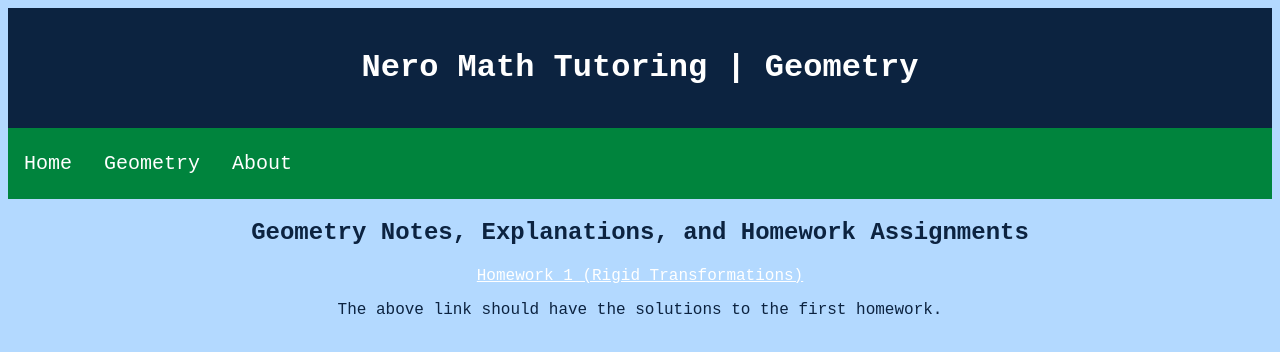
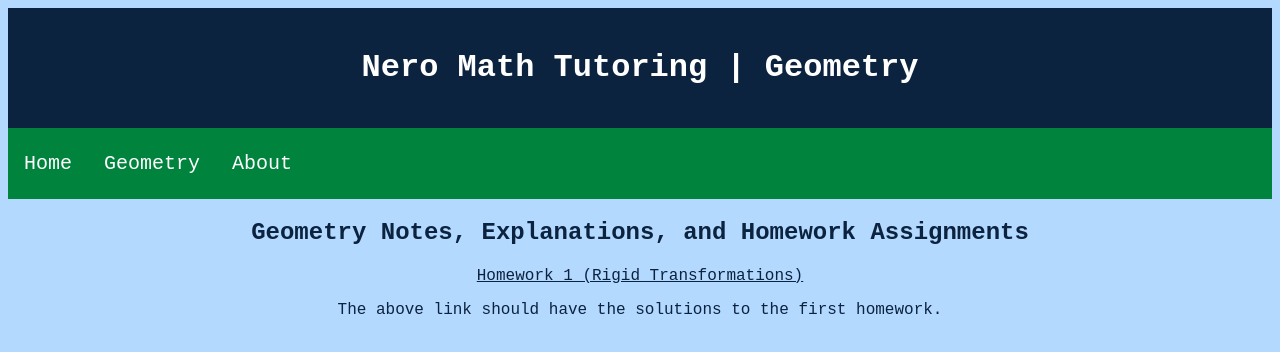
Before and after one commit to edwardyarmouth/MathWebsite, a plain HTML site: page geometry.html in a window 1280 px wide. Drawn offline with Linux system fonts and the light colour scheme.

Commit message:
Color update

```diff
--- a/main.css
+++ b/main.css
@@ -65,7 +65,7 @@ p {
 }
 
 a {
-  color: white;
+  color: #0C2340;
   text-align: center;
   font-family: courier new;
 }
```
Also changed, not shown: 1 other file.
